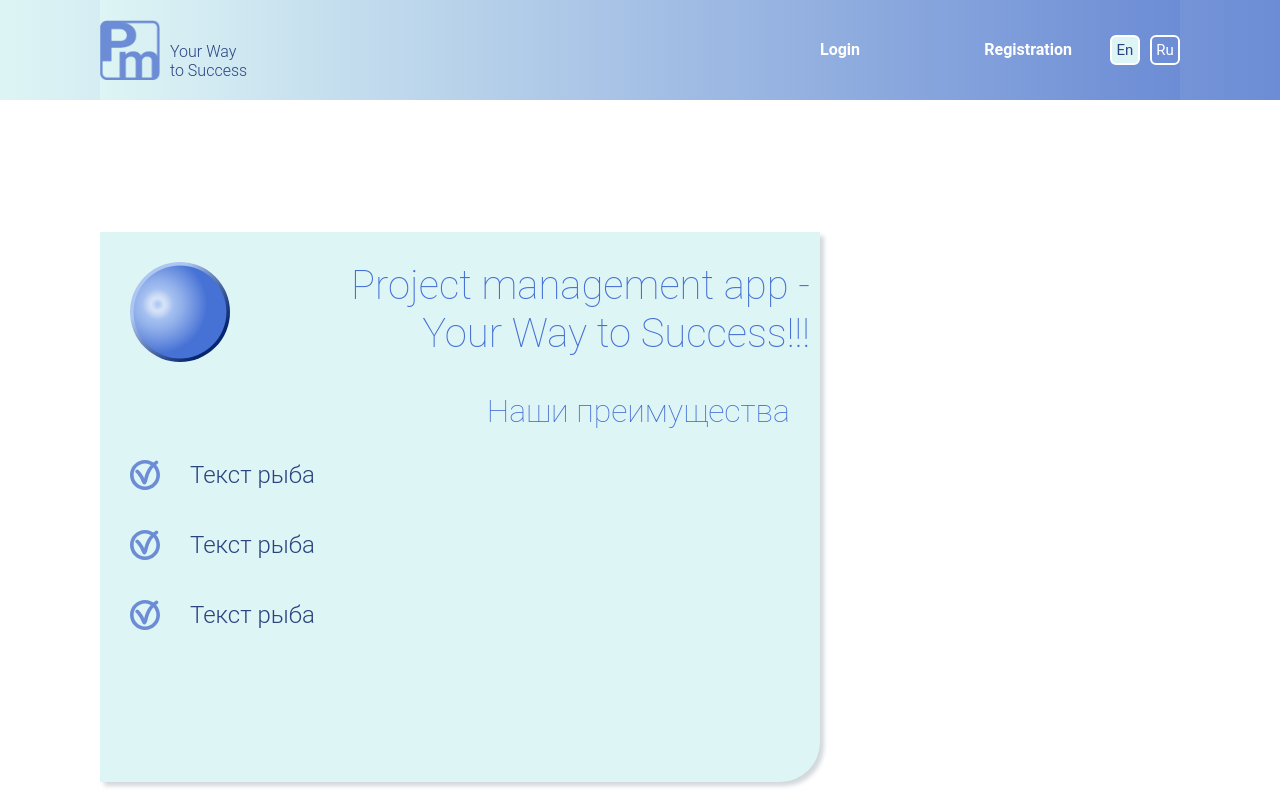
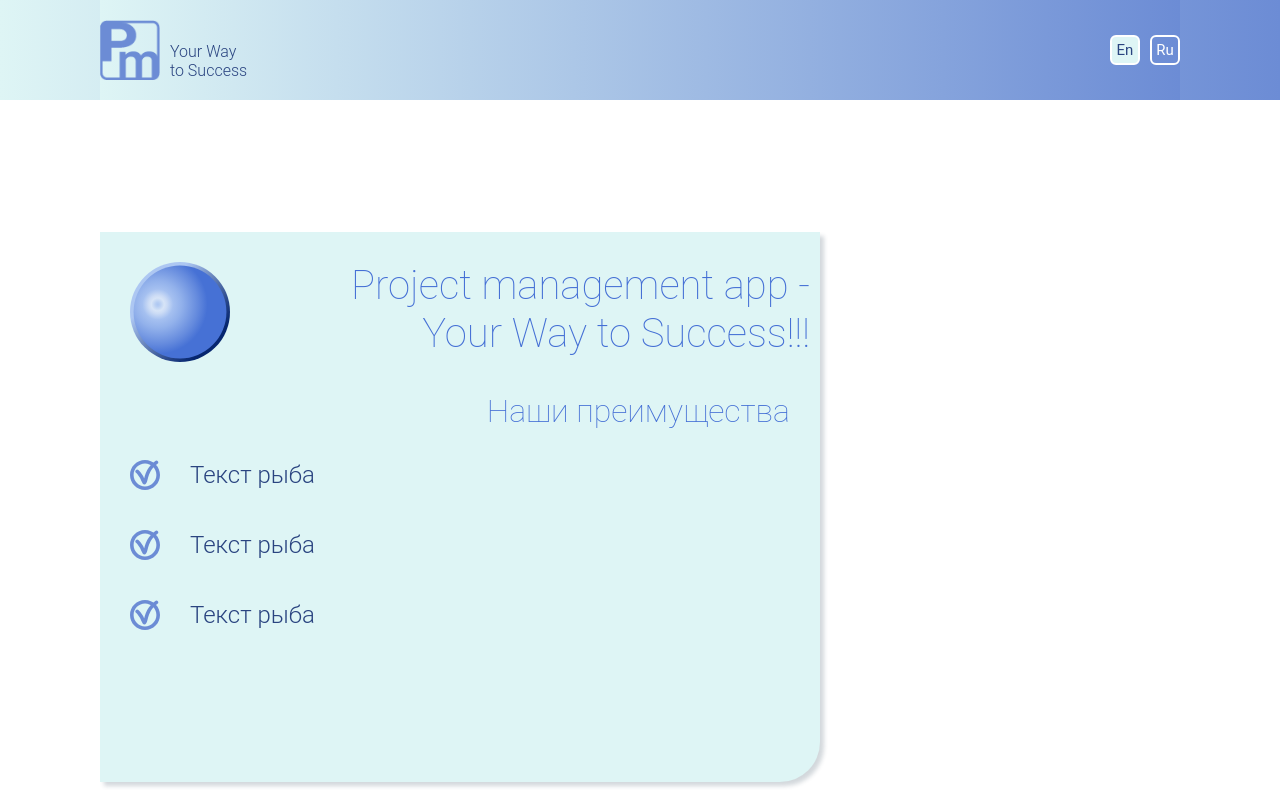
Before and after one commit to MaryAnzh/project-management-app-team, an Angular app: page /info in a window 1280 px wide. Shown: the top 800 px of the page. Built offline with nearby package versions, Linux system fonts and the light colour scheme.

Commit message:
feat: add header auth view class

```diff
--- a/src/app/core/components/header/header.component.html
+++ b/src/app/core/components/header/header.component.html
@@ -18,8 +18,11 @@
 
     </section>
 
-    <section class="header__wrap__section">
-      <div class="header__wrap__section__auth">
+    <section
+    [ngClass]="{'header__wrap__section': true, 'header-languages': isAuth}">
+      <div class="header__wrap__section__auth"
+      *ngIf="!isAuth"
+      >
         <div>
           <a
             class="header__wrap__section__auth__login"
--- a/src/app/core/components/header/header.component.scss
+++ b/src/app/core/components/header/header.component.scss
@@ -151,6 +151,10 @@ $additionalColorLight: #8ddada;
 
       }
     }
+
+    .header-languages {
+      justify-content: flex-end;
+    }
   }
 }
 
--- a/src/app/core/components/header/header.component.ts
+++ b/src/app/core/components/header/header.component.ts
@@ -7,4 +7,6 @@ import { RouterModule, Routes } from '@angular/router';
   styleUrls: ['./header.component.scss']
 })
 
-export class HeaderComponent {  }
+export class HeaderComponent {
+  isAuth: boolean = true;
+ }
```
